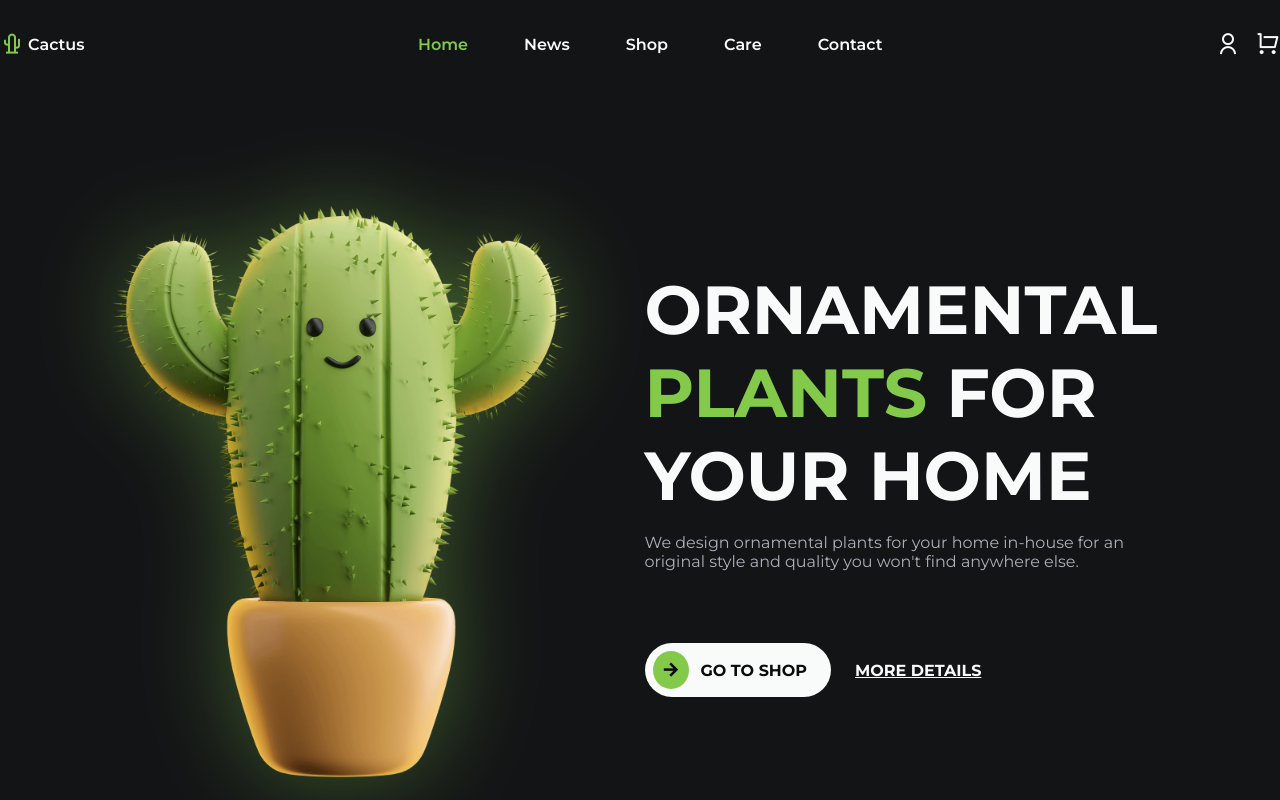
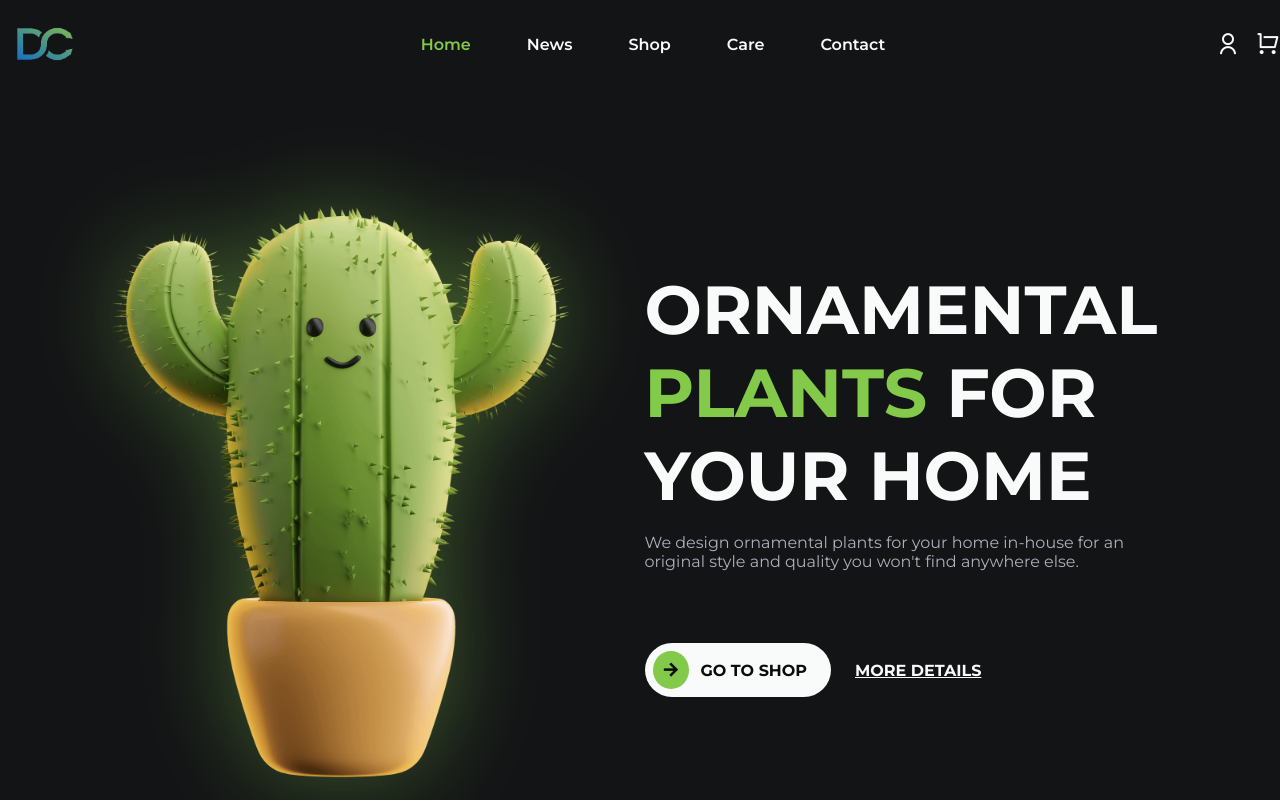
Before and after one commit to MrDevaa/Cactus_jack, a plain HTML site: page index.html in a window 1280 px wide. Shown: the top 800 px of the page. Drawn offline with nearby package versions, Linux system fonts and the light colour scheme.

Commit message:
fixed issue

```diff
--- a/assets/css/styles.css
+++ b/assets/css/styles.css
@@ -146,6 +146,9 @@ img {
   font-weight: var(--font-semi-bold);
   column-gap: .25rem;
   align-items: center;
+}
+.nav__img{
+  width: 90px;
 }
 
 .nav__logo i{
--- a/index.html
+++ b/index.html
@@ -27,7 +27,7 @@
     <header class="header " id="header">
       <nav class="nav conatiner">
         <a href="#" class="nav__logo">
-           <i class="ri-cactus-line"></i>Cactus
+           <img class="nav__img" src="./assets/img/DClogo.png" alt="logodc">
         </a>
 
         <div class="nav__menu" id="nav-menu">
@@ -73,7 +73,6 @@
       </nav>
     </header>
     <!--=====================MAIN=====================-->
-    <!--==================== MAIN ====================-->
     <main class="main">
       <!--=====================HOME=====================-->
       <!--==================== HOME ====================-->
```
Also changed, not shown: Text Responsive cactus website.txt, assets/img/DClogo.png (added).
